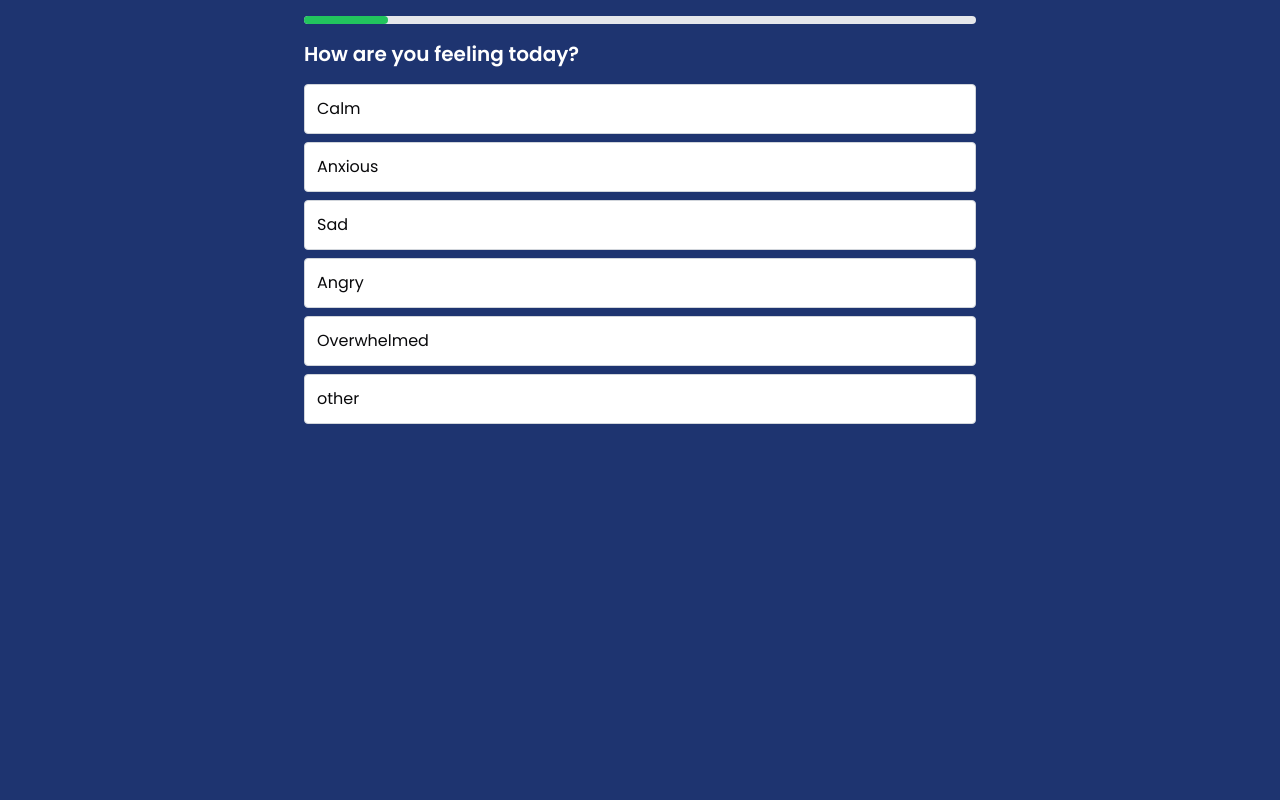
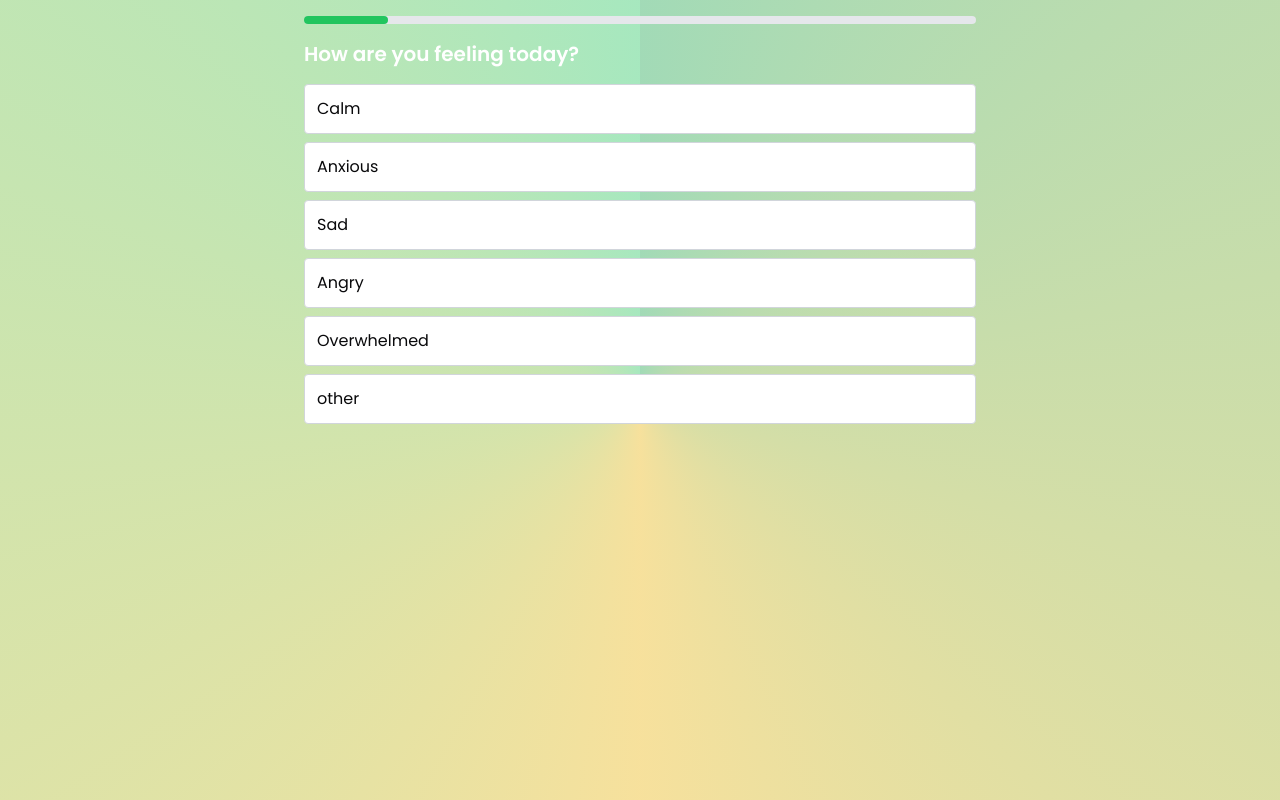
Before and after one commit to PRANJALRANA11/mental-health-bot, a Next.js app: page / in a window 1280 px wide. Built offline with nearby package versions, Linux system fonts and the light colour scheme.

Commit message:
chore: Update MCQ form background with gradient and blur effect

```diff
--- a/components/mcq-form.tsx
+++ b/components/mcq-form.tsx
@@ -180,7 +180,7 @@ const TypeformMentalHealth = () => {
   const currentAnswer = answers[currentQuestionData.id];
 
   return (
-    <div className="min-h-screen p-4 bg-[#1e3470] ">
+    <div className="min-h-screen p-4 bg-[conic-gradient(at_center,_var(--tw-gradient-stops))] from-green-600/40 via-yellow-500/40 to-green-500/40 backdrop-blur-xl ">
       <div className="max-w-2xl mx-auto">
         <div className="mb-4 h-2 bg-gray-200 rounded">
           <div
```
